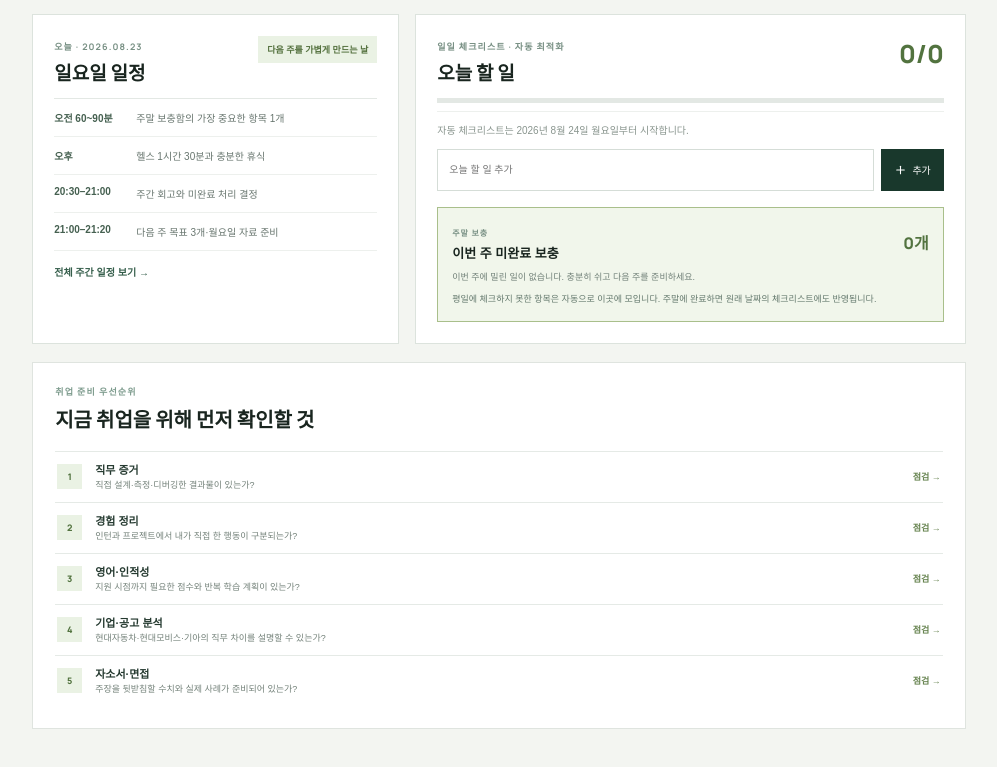
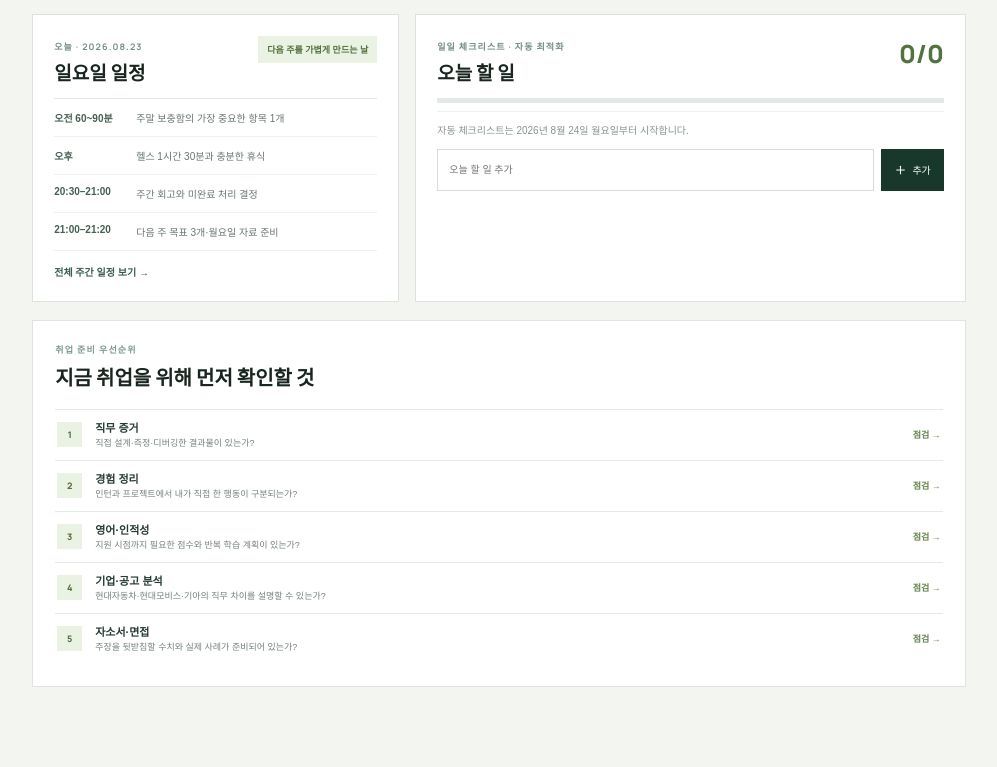
Before and after one commit to PacoKim/vamos-trabajo, a React (Vite) app: page / in a window 1280 px wide. Shown: the part 1038-1805 px from the top of the page, without its empty margins (263-1260 px from the left). After the commit the page ends 1775 px from the top, so only its background shows below. Built offline with nearby package versions, Linux system fonts and the light colour scheme; a web font is replaced by a local one.

Commit message:
fix: hide empty weekend catchup section

```diff
--- a/src/App.tsx
+++ b/src/App.tsx
@@ -1220,7 +1220,7 @@ function DailyAgenda({
             <Plus /> 추가
           </button>
         </form>
-        <div className={`weekend-catchup ${isWeekend ? "active" : ""}`}>
+        {catchUpTasks.length > 0 && <div className={`weekend-catchup ${isWeekend ? "active" : ""}`}>
           <div className="catchup-heading">
             <div>
               <small>{isWeekend ? "주말 보충" : "주말 보충 예정"}</small>
@@ -1228,7 +1228,6 @@ function DailyAgenda({
             </div>
             <strong>{catchUpTasks.length}개</strong>
           </div>
-          {catchUpTasks.length ? (
           <div className="catchup-tasks">
             {catchUpTasks.map((task) => (
               <label key={`${task.sourceDate}-${task.id}`}>
@@ -1245,17 +1244,10 @@ function DailyAgenda({
               </label>
             ))}
           </div>
-          ) : (
-            <p>
-              {isWeekend
-                ? "이번 주에 밀린 일이 없습니다. 충분히 쉬고 다음 주를 준비하세요."
-                : "현재 주말로 넘길 미완료 항목이 없습니다."}
-            </p>
-          )}
           <p className="catchup-guide">
             평일에 체크하지 못한 항목은 자동으로 이곳에 모입니다. 주말에 완료하면 원래 날짜의 체크리스트에도 반영됩니다.
           </p>
-        </div>
+        </div>}
       </article>
     </section>
   );
```
Lines whose indentation alone changed are shown as unchanged.
